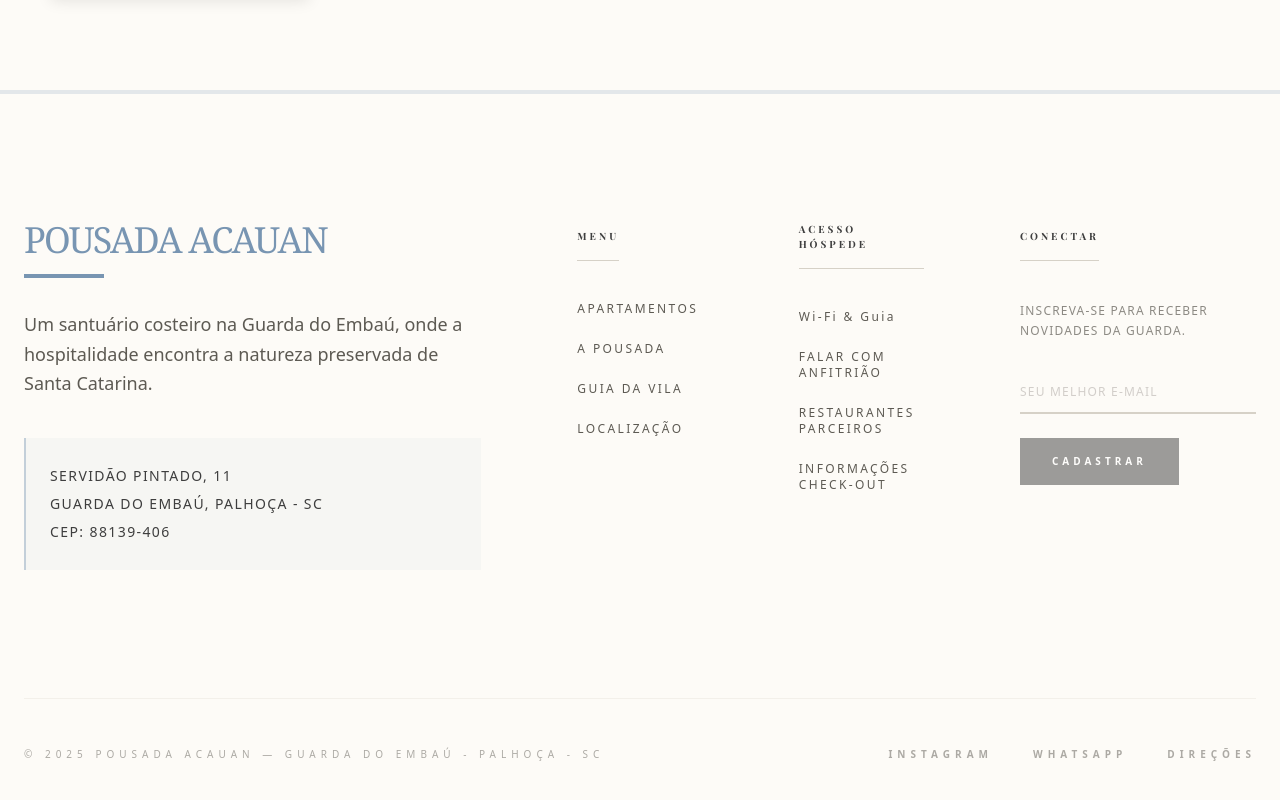
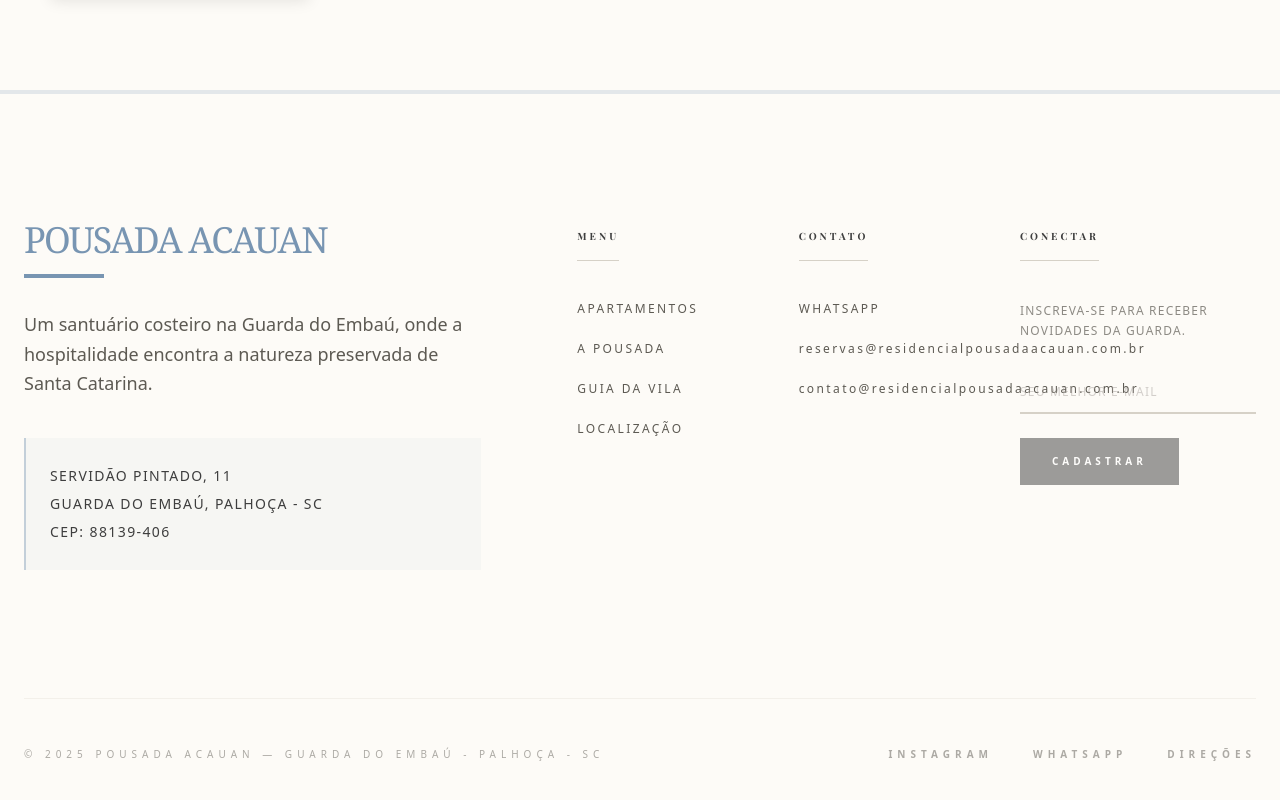
Before and after one commit to pousadaacauan/Site-Acauan, a React (Vite) app: page / in a window 1280 px wide. Shown: the part 6329-7129 px from the top of the page. Built offline with nearby package versions, Linux system fonts and the light colour scheme; a web font is replaced by a local one.

Commit message:
feat: Add email contacts (Zoho Mail)
- reservas@residencialpousadaacauan.com.br
- contato@residencialpousadaacauan.com.br

```diff
--- a/components/Footer.tsx
+++ b/components/Footer.tsx
@@ -55,12 +55,11 @@ const Footer: React.FC<FooterProps> = ({ onLinkClick }) => {
         </div>
 
         <div className="lg:col-span-2">
-          <h4 className="font-bold text-[#3E3E3E] mb-10 tracking-[0.3em] text-[10px] uppercase border-b border-[#D6D1C7] pb-4 inline-block">Acesso Hóspede</h4>
+          <h4 className="font-bold text-[#3E3E3E] mb-10 tracking-[0.3em] text-[10px] uppercase border-b border-[#D6D1C7] pb-4 inline-block">Contato</h4>
           <ul className="space-y-6 font-light text-xs uppercase tracking-[0.2em]">
-            <li><button onClick={() => window.scrollTo(0,0)} className="hover:text-[#7895B2] transition-all hover:pl-2">Wi-Fi & Guia</button></li>
-            <li><a href="https://wa.me/5547996236934" target="_blank" className="hover:text-[#7895B2] transition-all hover:pl-2">Falar com Anfitrião</a></li>
-            <li><a href="#" className="hover:text-[#7895B2] transition-all hover:pl-2">Restaurantes Parceiros</a></li>
-            <li><a href="#" className="hover:text-[#7895B2] transition-all hover:pl-2">Informações Check-out</a></li>
+            <li><a href="https://wa.me/5547996236934" target="_blank" className="hover:text-[#7895B2] transition-all hover:pl-2">WhatsApp</a></li>
+            <li><a href="mailto:reservas@residencialpousadaacauan.com.br" className="hover:text-[#7895B2] transition-all hover:pl-2 normal-case">reservas@residencialpousadaacauan.com.br</a></li>
+            <li><a href="mailto:contato@residencialpousadaacauan.com.br" className="hover:text-[#7895B2] transition-all hover:pl-2 normal-case">contato@residencialpousadaacauan.com.br</a></li>
           </ul>
         </div>
 
```
